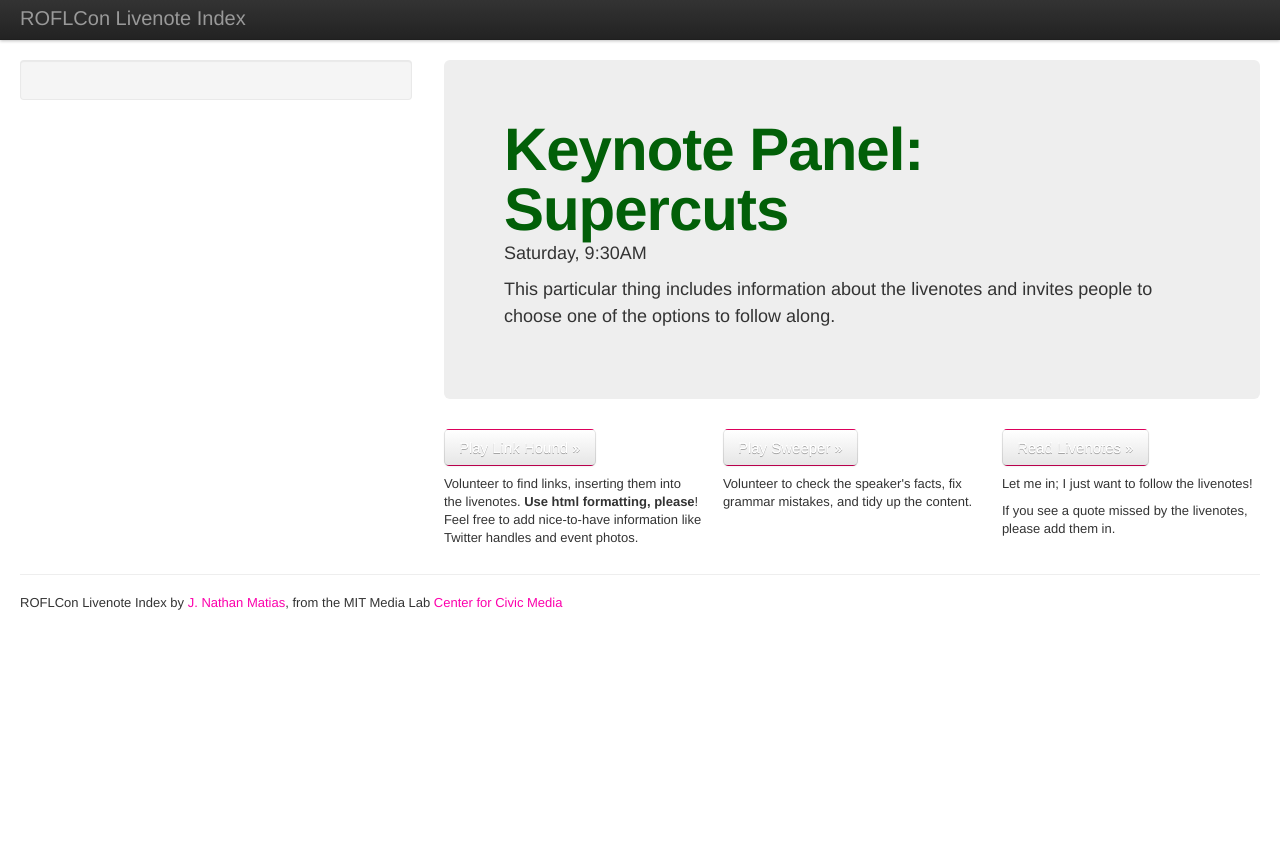
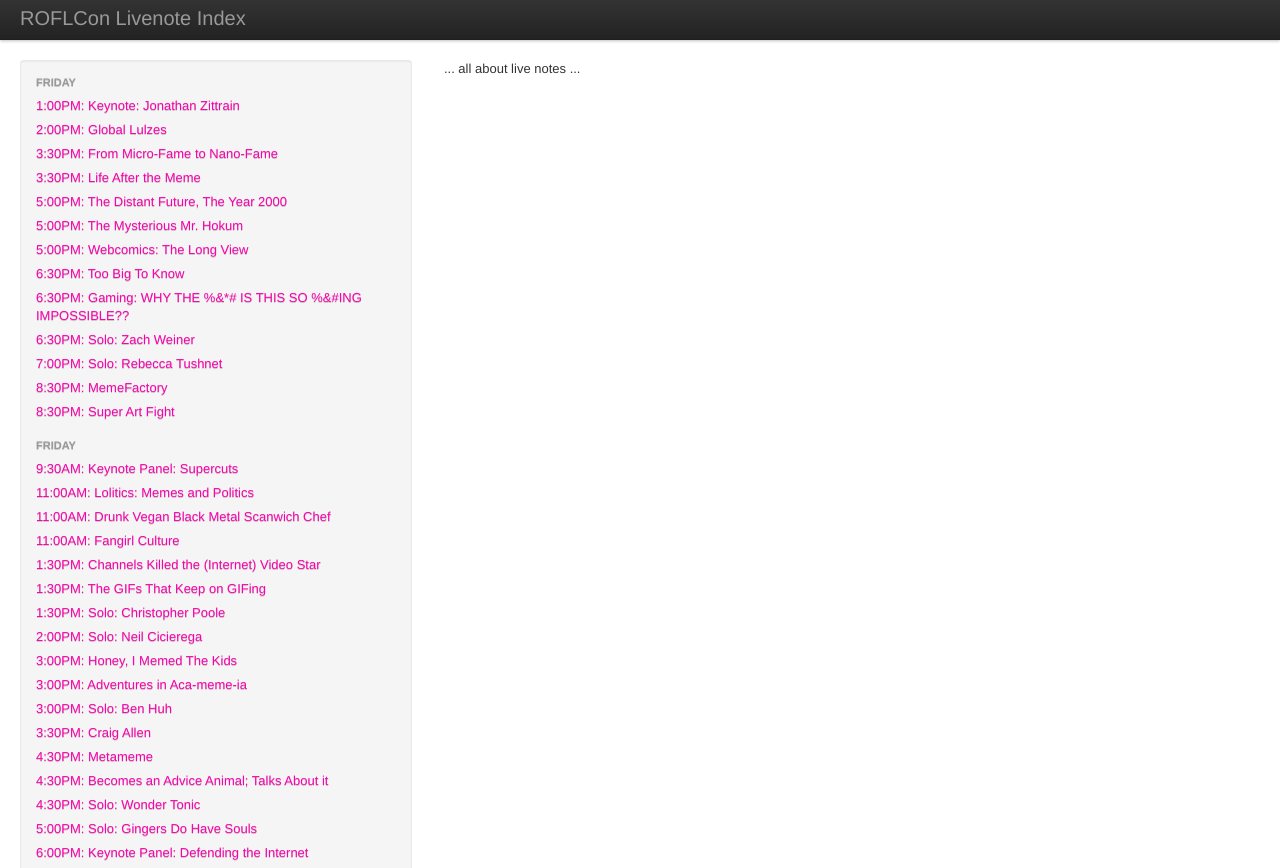
Before and after one commit to natematias/roflcon-livenote-index, a plain HTML site: page index.html in a window 1280 px wide. Shown: the top 868 px of the page. Before the commit the page ends 800 px from the top, so only its background shows below. Drawn offline with Linux system fonts and the light colour scheme.

Commit message:
Delay render until JSON is loaded. rename templates. fix stuff.

```diff
--- a/app/views.js
+++ b/app/views.js
@@ -1,15 +1,18 @@
 var ROFLView = Backbone.View.extend({
-  main_listing: _.template($("#mainListing")).html(),
-  menu_item: _.template($("#menuItem")).html(),
+  main_listing: _.template($("#mainListingTemplate").html()),
+  default_listing: _.template($("#defaultListingTemplate").html()),
+  menu_item: _.template($("#menuItemTemplate").html()),
+  menu_header: _.template("<li class='nav-header'><%=title%></li>\n"),
 
-  initialize: function(){
+  initialize: function(data){
     that = this;
     // load the session data
-    jQuery.getJSON("data/schedule.json", function(data){
-      that.schedule = data;
-      that.createSideBar();
-    });
+    this.schedule = data;
+    this.createSideBar();
+  },
 
+  showDefault: function() {
+    $("#mainListing").html(this.default_listing());
   },
 
   populateMainListing: function(day, index) {
@@ -22,16 +25,18 @@ var ROFLView = Backbone.View.extend({
 
   createSideBar: function(){
     that = this;
-    this.menu_header = _.template("<li class='nav-header'><%=title%></li>\n");
-    var htmlBuffer = this.menu_header({"title":"Friday"});
-    $.each(this.schedule["Friday"], function(index, value){
-      htmlBuffer +=that.menu_item(value);
+    var htmlBuffer = "";
+    for (var day in that.schedule) {
+        htmlBuffer += that.menu_header({"title":"Friday"});
+        $.each(that.schedule[day], function(index, value){
+          htmlBuffer +=that.menu_item({
+              index: index,
+              day: day,
+              time: value.time,
+              title: value.title
           });
-
-    htmlBuffer += this.menu_header({"title":"Saturday"});
-    $.each(this.schedule["Saturday"], function(index, value){
-      htmlBuffer +=that.menu_item(value);
         });
+    }
     $('#roflbar').html(htmlBuffer);
   },
 
@@ -46,13 +51,21 @@ var ROFLView = Backbone.View.extend({
 
 });
 
-var roflView = new ROFLView;
+jQuery.getJSON("data/schedule.json", function(data){
+    var roflView = new ROFLView(data);
     var ROFLRouter = Backbone.Router.extend({
         routes: {
-        ":day/:index": roflView.populateMainListing
-        "": "showDefault"
+            ":day/:index": 'showPanel',
+            "": 'showDefault'
+        },
+        showPanel: function(day, index) {
+            roflView.populateMainListing(day, parseInt(index));
         },
         showDefault: function() {
+            roflView.showDefault();
+        }
 
-    }
     });
+    var router = new ROFLRouter();
+    Backbone.history.start({pushState: false, root: "/"})
+});
--- a/index.html
+++ b/index.html
@@ -117,16 +117,20 @@
     <script language="javascript" type="text/Javascript" src="bootstrap/js/underscore.js"></script>
     <script language="javascript" type="text/Javascript" src="bootstrap/js/backbone.js"></script>
 
-    <script type='text/template' id='mainListing'>
+    <script type='text/template' id='mainListingTemplate'>
          <div class="hero-unit">
                     <h1><%=title%></h1>
                     <h2>Time: <%=time%></h2>
                     <p>Here is a description about liveblogging, with links to the hashtag and mstem and natematias's twitter accounts.</p>
          </div>
      </script>
-     <script type='text/template' id='menuItem'>
-        <li><a href="#"><%=time%>: <%=title%></a></li>
+     <script type='text/template' id='menuItemTemplate'>
+         <li><a href="#<%=day%>/<%=index%>"><%=time%>: <%=title%></a></li>
     </script>
+    <script type='text/template' id='defaultListingTemplate'>
+        ... all about live notes ...
+    </script>
+
     <script language="javascript" type="text/Javascript" src="app/views.js"></script>
     <!-- Placed at the end of the document so the pages load faster -->
   </body>
```
Lines whose indentation alone changed are shown as unchanged.
